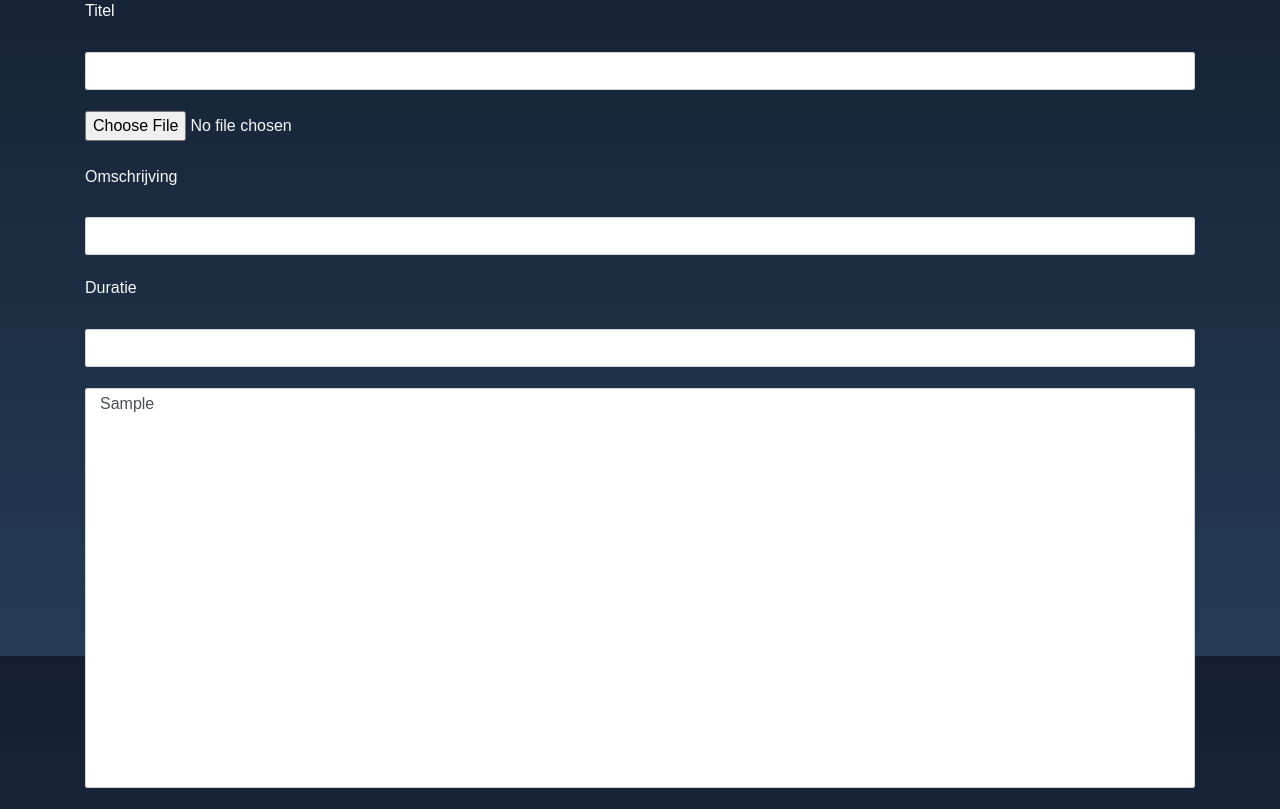
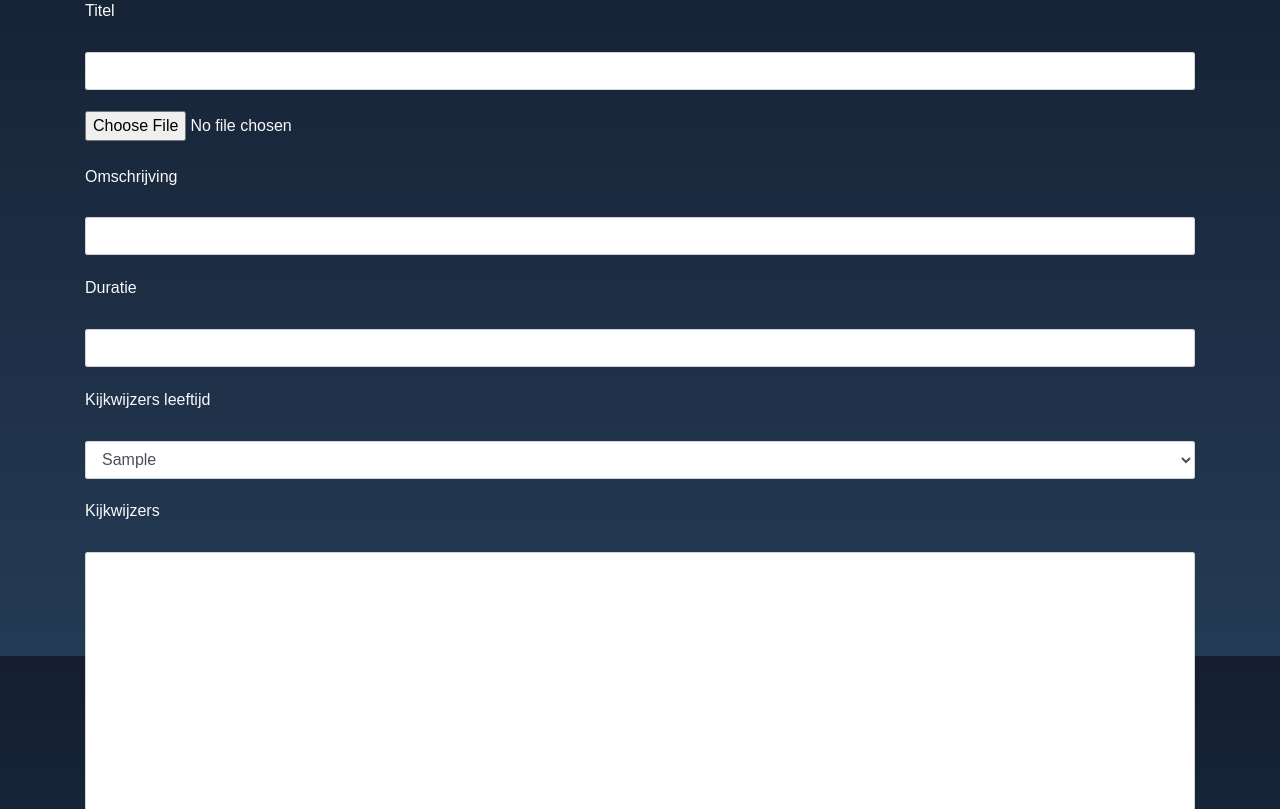
Before and after one commit to jyliuuu/cineflex-cinema, a PHP site: page /index.php?page=filmstoevoegen in a window 1280 px wide. Shown: the part 144-953 px from the top of the page. Run offline with PHP 8.4, Linux system fonts and the light colour scheme; the visitor is signed in with stand-in values (Sample User, id 1); tables that the repository leaves empty or names only in its code hold one stand-in row (values such as "Sample post"); lists and menus that the app fills with data are empty; some libraries are stand-ins or nearby versions.

Commit message:
fixed edit kijkwijzers

```diff
--- a/include/filmbewerken.inc.php
+++ b/include/filmbewerken.inc.php
@@ -75,7 +75,7 @@ $r0 = $stmt->fetch(PDO::FETCH_ASSOC);
                 <select name="leeftijd" class="form-control" id="kijkwijzers">
                 <?php
                 while ($r2 = $stmt2->fetch(PDO::FETCH_ASSOC)) { ?>
-                    <option value="<?= $r2['kijkwijzer_id'] ?>"><?= $r2['naam'] ?></option><?php
+                    <option value="<?= $r2['naam'] ?>"><?= $r2['naam'] ?></option><?php
                 } ?>
                 </select>
             </div>
--- a/include/filmstoevoegen.inc.php
+++ b/include/filmstoevoegen.inc.php
@@ -52,14 +52,14 @@ $stmt3->execute();
             </ul>
         </div>-->
 
-
-        <select multiple class="form-control"  style="height: 50%"
+        <label>Kijkwijzers leeftijd</label>
+        <select class="form-control"
                 name="leeftijd" id="leeftijd">
-
             <?php while ($r = $stmt2->fetch(PDO::FETCH_ASSOC)) { ?>
-                <option value="<?= $r['kijkwijzer_id'] ?>"><?= $r['naam'] ?></option>
+                <option value="<?= $r['naam'] ?>"><?= $r['naam'] ?></option>
             <?php } ?>
         </select>
+        <label>Kijkwijzers</label>
         <select multiple class="form-control" style="height: 50%"
                 name="kijkwijzers[]" id="teams">
 
@@ -68,9 +68,6 @@ $stmt3->execute();
             <?php } ?>
         </select>
 
-
-
-
         <button type="submit">Submit</button>
     </form>
 </div>
```
Also changed, not shown: include/filmsoverzicht.inc.php (+2 -0 lines), php/filmsbewerken.php (+7 -4 lines).
